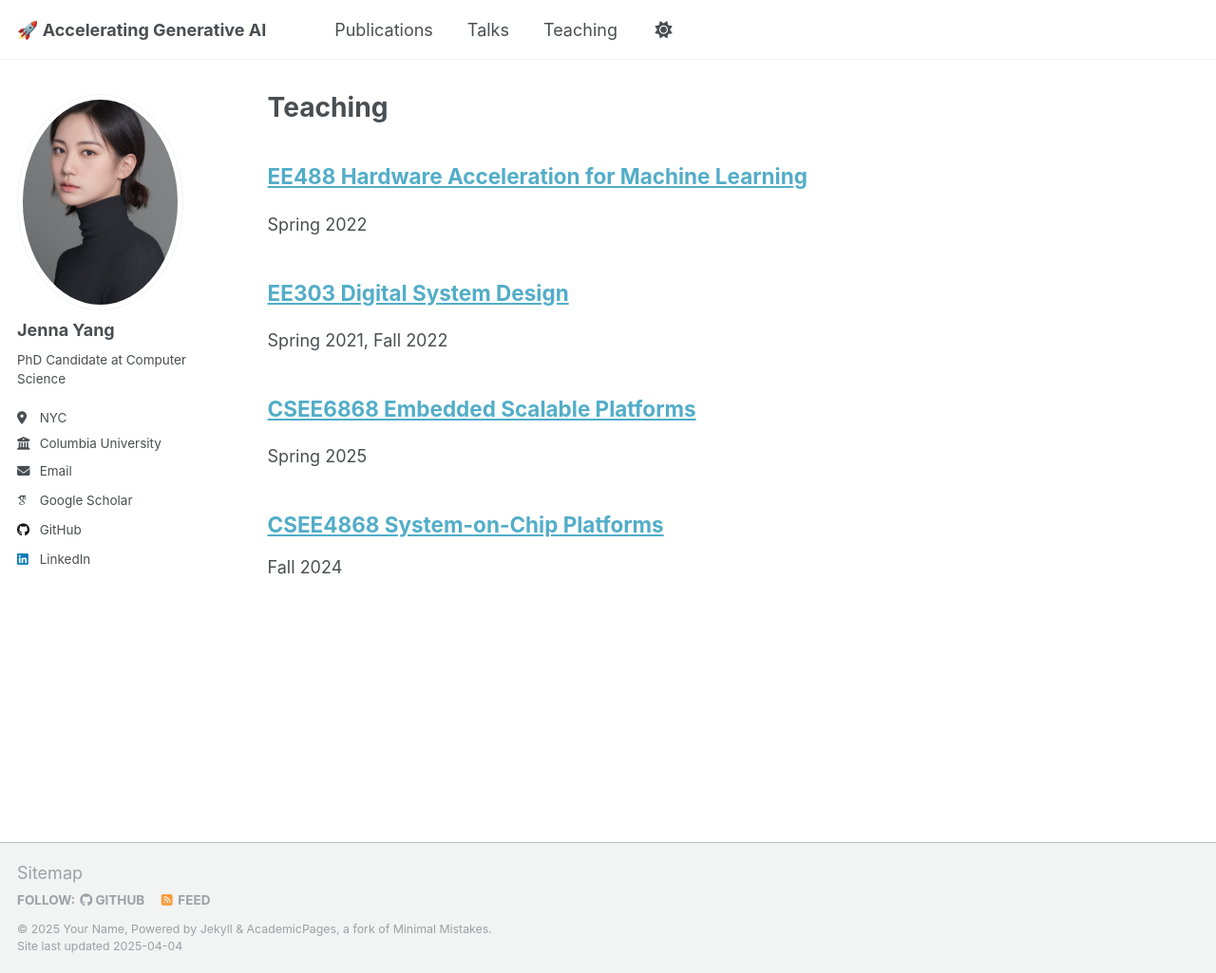
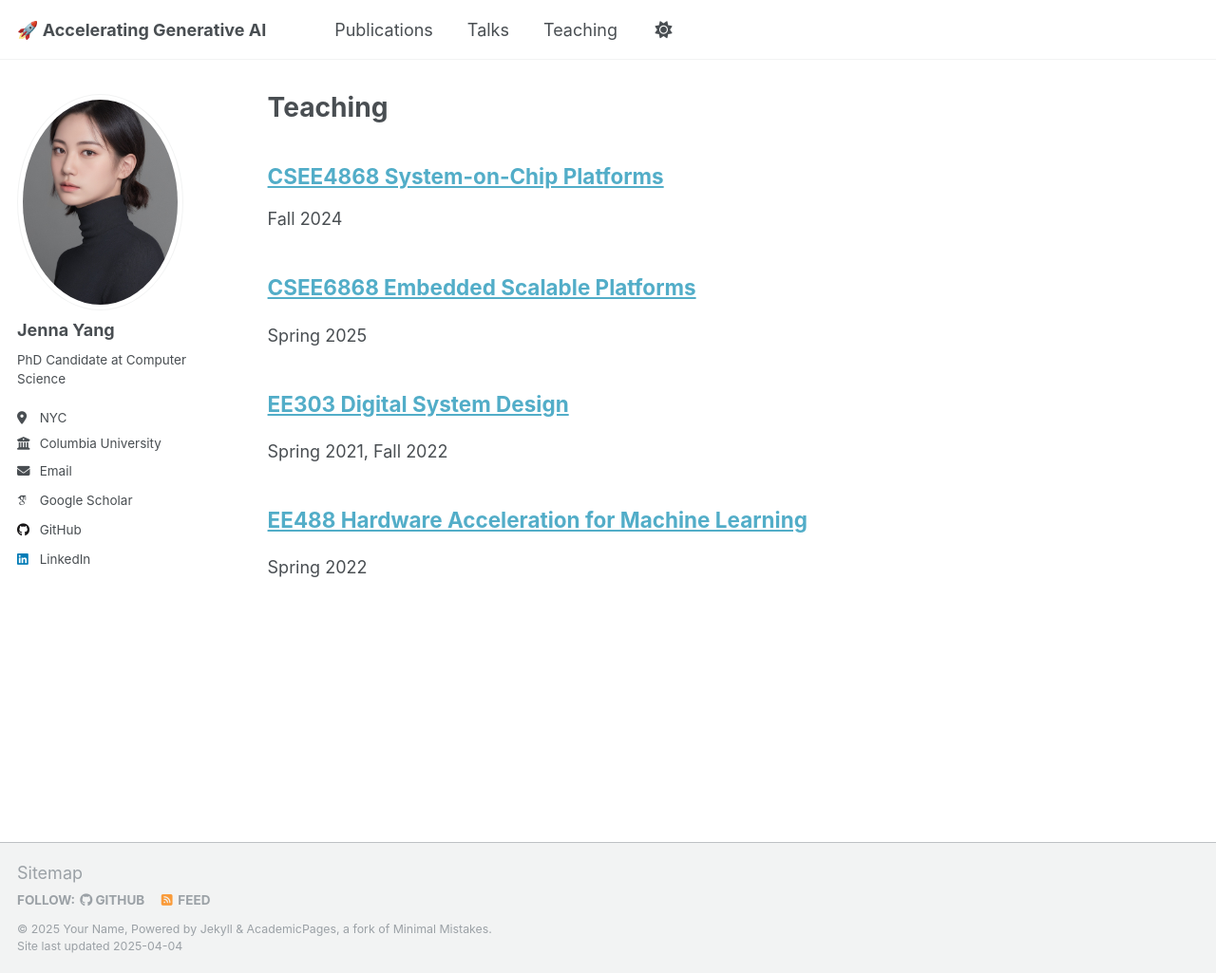
Before and after one commit to jenna-yang/jenna-yang.github.io, a Jekyll site: the page built from _pages/teaching.html, in a window 1280 px wide and 1025 px high. Shown: the whole window at 95% size. Built offline with Jekyll 4.4.1, drawn with Linux system fonts in a browser that asks for light colours; some web fonts are replaced.

```diff
--- a/_layouts/single.html
+++ b/_layouts/single.html
@@ -35,7 +35,7 @@
         {% endif %}
 
         {% if page.collection == 'teaching' %}
-          <p> {{ page.type }}, <i>{{ page.venue }}</i>, {{ page.date | default: "" | date: "%Y" }} </p>
+          <p> {{ page.type }}, <i>{{ page.venue }}</i> </p>
         {% elsif page.venue and page.date %}
           <p>Published in <i>{{ page.venue }}</i>, {{ page.date | default: "" | date: "%Y" }} </p>
         {% elsif page.date %}
--- a/_pages/teaching.html
+++ b/_pages/teaching.html
@@ -7,6 +7,6 @@
 
 {% include base_path %}
 
-{% for post in site.teaching reversed %}
+{% for post in site.teaching %}
   {% include archive-single.html %}
 {% endfor %}
```
